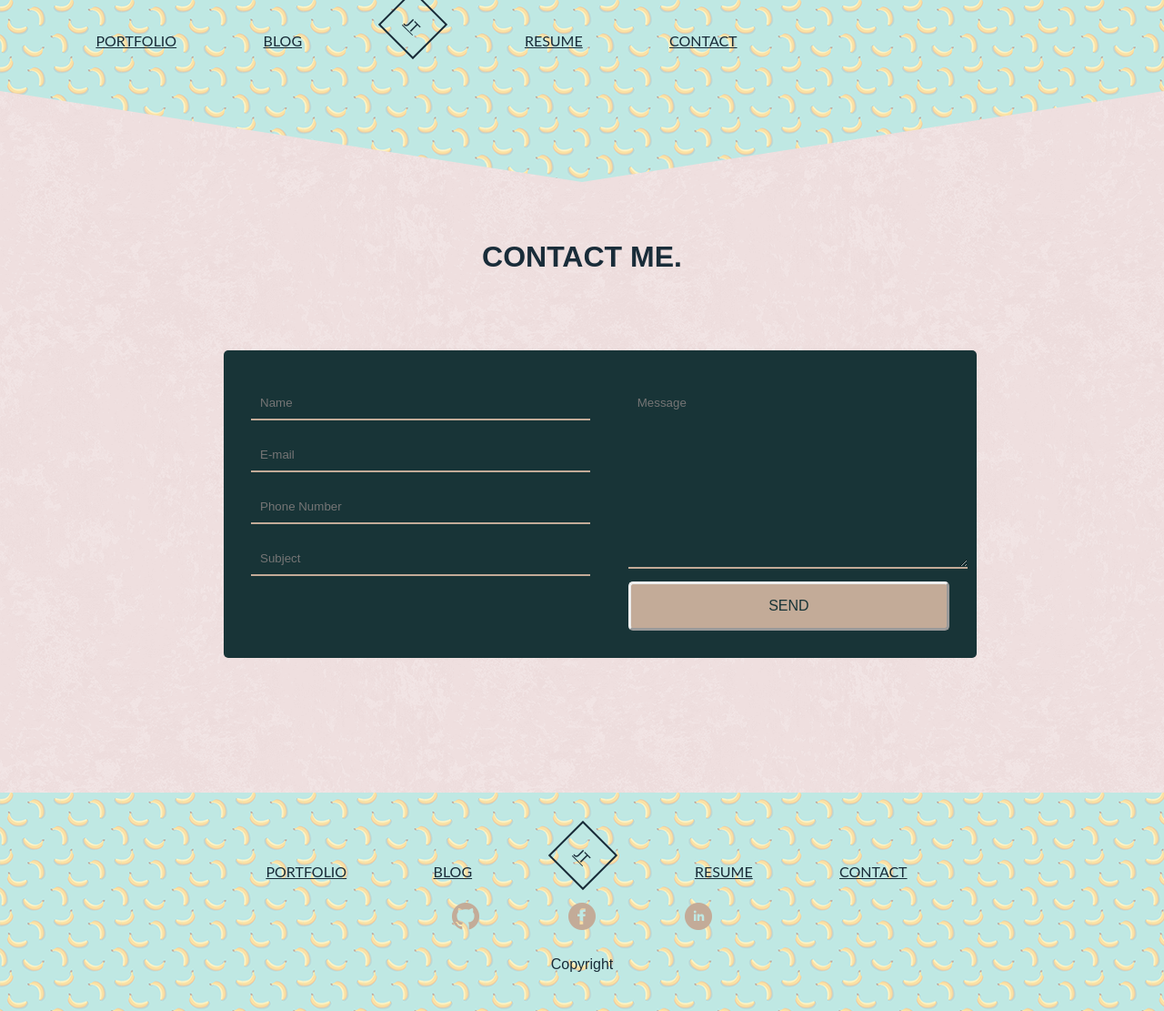
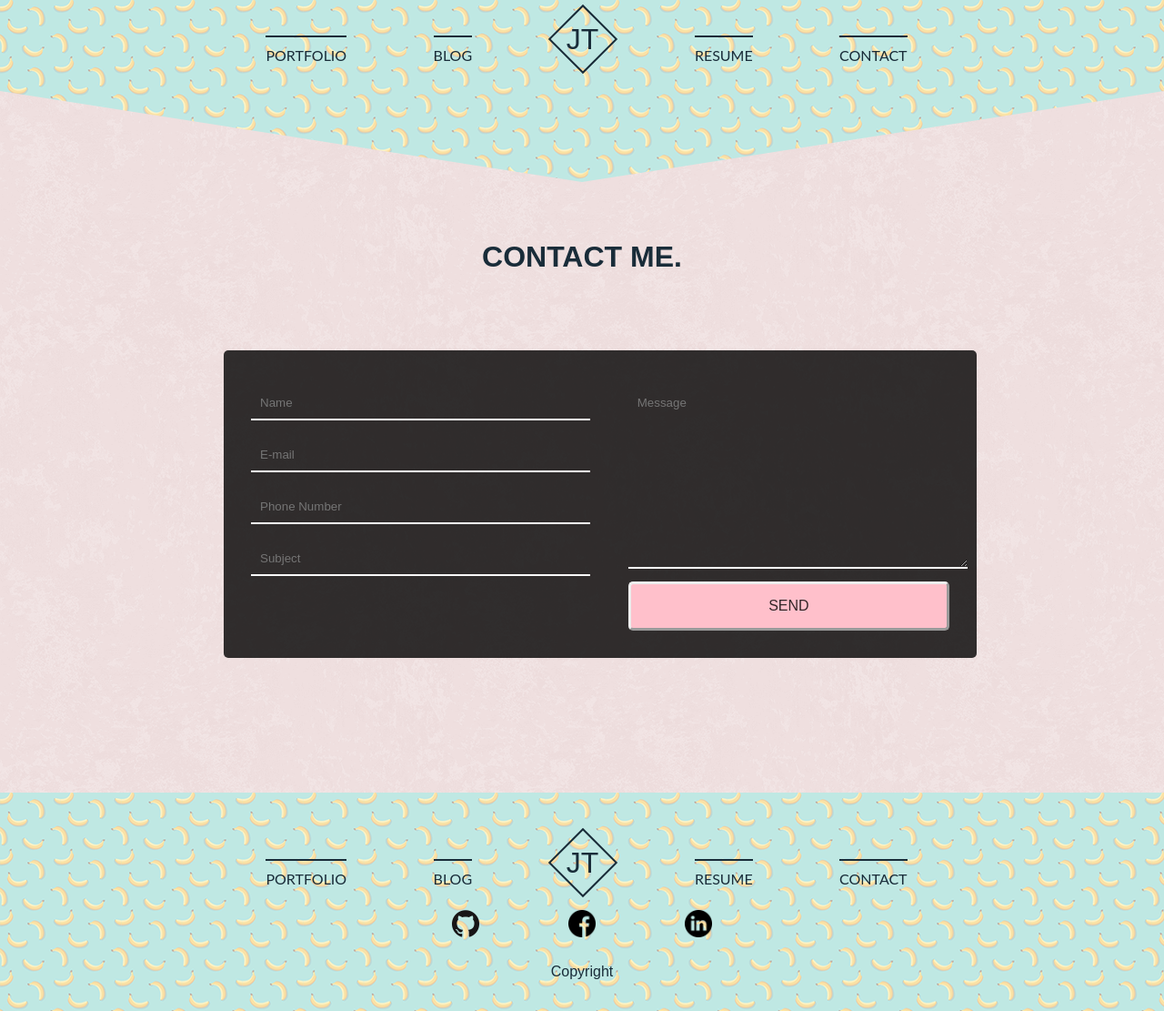
Before and after one commit to jadetyrer/portfolio, a plain HTML site: page contact.html in a window 1280 px wide. Shown: the whole page at 91% size. Drawn offline with Linux system fonts and the light colour scheme.

Commit message:
updated styles

```diff
--- a/blog.css
+++ b/blog.css
@@ -67,7 +67,7 @@
   display: flex;
   flex-direction: column;
   padding: 20px;
-  border-left: 2px solid ;
+  border-left: 2px solid white;
 }
 
 .blog-list img {
--- a/contact.css
+++ b/contact.css
@@ -12,11 +12,13 @@ h1 {
 }
 
 .contact-form {
-  background-color: #183437;
+  background-color: rgba(0,0,0,0.8);
   max-width: 100vw;
+  margin: 0, auto;
   padding: 30px;
   border-radius: 5px;
   display: flex;
+  box-shadow: 0, 0, 10px;
 }
 
 .input-fields {
@@ -34,7 +36,7 @@ h1 {
   margin: 10px 0;
   background: transparent;
   border: 0;
-  border-bottom: #c3ab98 2px solid;
+  border-bottom: white 2px solid;
   padding: 10px;
   width: 100%;
 }
@@ -45,17 +47,17 @@ h1 {
 }
 
 .btn {
-  background: #c3ab98;
+  background: pink;
   text-align: center;
   padding: 15px;
   border-radius: 5px;
-  color: #183437;
+  color: rgba(0,0,0,0.8);
   cursor: pointer;
   border: outset
 }
 
 .btn:hover {
-  background-color: #c3ab98;
+  background-color: pink;
   border: inset;
 }
 
@@ -72,4 +74,5 @@ h1 {
   padding: 0;
   margin-top: 10px;
   }
+
 }
--- a/contact.html
+++ b/contact.html
@@ -12,20 +12,20 @@
 <body>
   <div id="wrapper">
     <header class="polygon-header">
-      <nav>
-        <div class="diamond-mobile"><a href="index.html" class="logo">JT</a></div>
+        <div class="nav">
+            <div class="diamond-mobile"><a href="index.html" id="logo">JT</a></div>
             <label for="toggle">&#9776;</label>
             <input type="checkbox" id="toggle"/>
           <div class="menu">
             <a href="portfolio.html">PORTFOLIO</a>
             <a href="blog.html">BLOG</a>
-          <div class="diamond-web"><a href="index.html" class="logo">JT</a></div>
+            <div class="diamond-web"><a href="index.html" id="logo">JT</a></div>
             <a href="resume.html">RESUME</a>
             <a href="contact.html">CONTACT</a>
           </div>
-      </nav>
+        </div>
       </header>
-
+    <div class="main-content">
       <h1 class="contact-heading" > CONTACT ME. </h1>
       <section class="form-container">
         <div class="contact-form">
@@ -42,29 +42,28 @@
         </div>
       </section>
 
+    </div>
+
     <footer>
-      <nav>
+        <nav class="nav">
             <div class="menu">
+
                 <a href="portfolio.html">PORTFOLIO</a>
                 <a href="blog.html">BLOG</a>
-        <div class="diamond-web"><a href="index.html" class="logo">JT</a></div>
+                <div class="diamond-web"><a href="index.html" id="logo">JT</a></div>
                 <a href="resume.html">RESUME</a>
                 <a href="contact.html">CONTACT</a>
               </div>
         </nav>
       <div class="social-media">
-        <a href="https://github.com/jadetyrer"><img src="images/github-1.png" alt="github icon link"></a>
-        <a href="https://www.facebook.com/jade.tyrer.7"><img src="images/facebook-1.png" alt="facebook icon link"></a>
-        <a href="https://www.linkedin.com/in/jade-tyrer-522b0092/"><img src="images/linkedin-1.png" alt="linkedin icon link"></a>
+        <a href="https://github.com/jadetyrer"><img src="images/github.png" alt="github icon link"></a>
+        <a href="https://www.facebook.com/jade.tyrer.7"><img src="images/facebook.png" alt="facebook icon link"></a>
+        <a href="https://www.linkedin.com/in/jade-tyrer-522b0092/"><img src="images/linkedin.png" alt="linkedin icon link"></a>
       </div>
       <div class = "copyright">
         <p>Copyright</p>
       </div>
     </footer>
-
-
-
-
   </div>
 </body>
 </html>
```
Also changed, not shown: blog.html (+22 -15 lines), index.css (+3 -5 lines), index.html (+22 -9 lines), portfolio.css (+9 -5 lines), portfolio.html (+15 -9 lines), resume.html (+14 -9 lines), resume.css (line endings or trailing spaces), 1 other file. Lines whose indentation alone changed are shown as unchanged.
